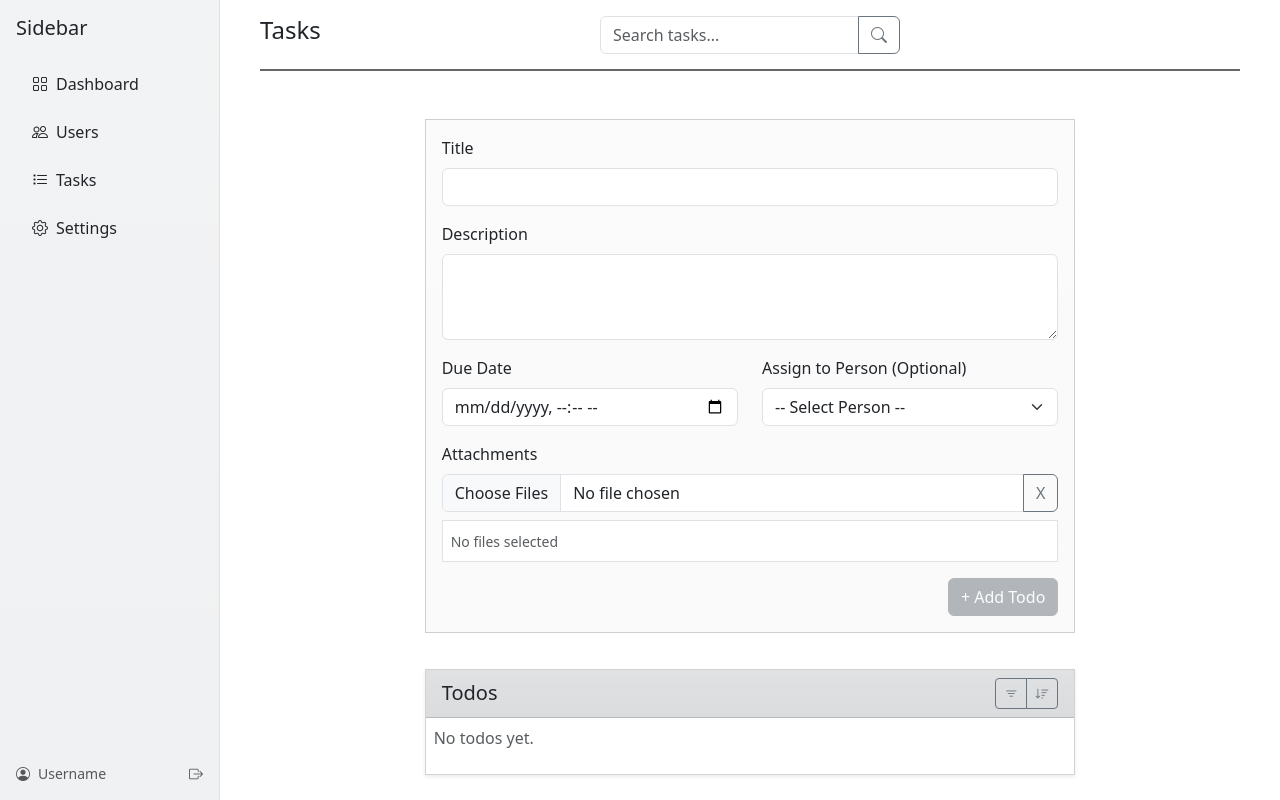
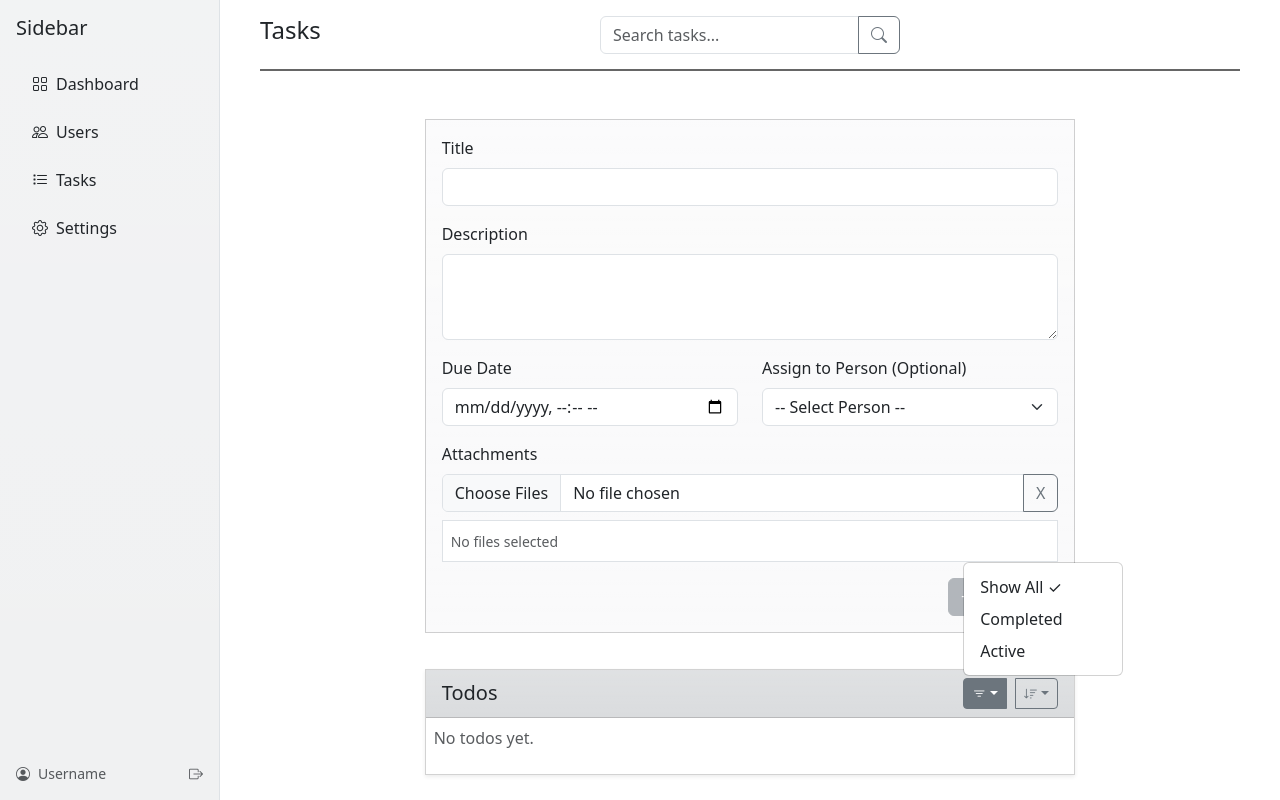
Before and after one commit to BoKalebsson/React-Workshop, a React app: page / in a window 1280 px wide. Both pictures are taken after a click on the button 1011 px from the left and 693 px from the top of the page. Built offline with nearby package versions, Linux system fonts and the light colour scheme; the HTML template or start-up script is replaced by a standard one.

Commit message:
Implemented functions to sort and filter todo-list.

```diff
--- a/src/components/MainContent.jsx
+++ b/src/components/MainContent.jsx
@@ -4,6 +4,30 @@ import TodoList from "./TodoList.jsx";
 
 function MainContent() {
   const [todos, setTodos] = useState([]);
+  const [filter, setFilter] = useState("all");
+  const [sortOrder, setSortOrder] = useState("created");
+
+  // Create a visible Todo-list for the UI based on sort/filter:
+  const visibleTodos = todos
+    // Filter:
+    .filter((todo) => {
+      if (filter === "completed") return todo.completed;
+      if (filter === "active") return !todo.completed;
+      return true;
+    })
+    // Sort:
+    .sort((a, b) => {
+      if (sortOrder === "created") {
+        return new Date(b.createdAt) - new Date(a.createdAt);
+      }
+      if (sortOrder === "due") {
+        // Push Todos witout due date to the end of the list:
+        if (!a.dueDate) return 1;
+        if (!b.dueDate) return -1;
+        return new Date(a.dueDate) - new Date(b.dueDate);
+      }
+      return 0;
+    });
 
   function handleAddTodo(newTodo) {
     setTodos((prev) => [...prev, newTodo]);
@@ -38,7 +62,11 @@ function MainContent() {
 
             <div className="bg-white p-3">
               <TodoList
-                todos={todos}
+                todos={visibleTodos}
+                filter={filter}
+                sortOrder={sortOrder}
+                onChangeFilter={setFilter}
+                onChangeSort={setSortOrder}
                 onToggleCompleted={handleToggleCompleted}
                 onDeleteTodo={handleDeleteTodo}
               />
--- a/src/components/TodoList.jsx
+++ b/src/components/TodoList.jsx
@@ -1,17 +1,93 @@
 import TodoCard from "./TodoCard";
 
-function TodoList({ todos, onToggleCompleted, onDeleteTodo }) {
+function TodoList({
+  todos,
+  filter,
+  sortOrder,
+  onChangeFilter,
+  onChangeSort,
+  onToggleCompleted,
+  onDeleteTodo,
+}) {
   return (
     <div className="card shadow-sm rounded-0">
       <div className="card-header bg-secondary bg-opacity-25 bg-gradient d-flex justify-content-between align-items-center rounded-0">
         <h5 className="mb-0">Todos</h5>
         <div className="btn-group">
-          <button className="btn btn-outline-secondary btn-sm">
-            <i className="bi bi-filter"></i>
-          </button>
-          <button className="btn btn-outline-secondary btn-sm">
-            <i className="bi bi-sort-down"></i>
-          </button>
+          {/* Filter Dropdown */}
+          <div className="btn-group">
+            <button
+              type="button"
+              className="btn btn-outline-secondary btn-sm dropdown-toggle"
+              data-bs-toggle="dropdown"
+              aria-expanded="false"
+            >
+              <i className="bi bi-filter"></i>
+            </button>
+            <ul className="dropdown-menu">
+              <li>
+                <button
+                  className="dropdown-item"
+                  type="button"
+                  onClick={() => onChangeFilter("all")}
+                >
+                  Show All {filter === "all" && "✓"}
+                </button>
+              </li>
+
+              <li>
+                <button
+                  className="dropdown-item"
+                  type="button"
+                  onClick={() => onChangeFilter("completed")}
+                >
+                  Completed {filter === "completed" && "✓"}
+                </button>
+              </li>
+
+              <li>
+                <button
+                  className="dropdown-item"
+                  type="button"
+                  onClick={() => onChangeFilter("active")}
+                >
+                  Active {filter === "active" && "✓"}
+                </button>
+              </li>
+            </ul>
+          </div>
+          {/* Sort Dropdown */}
+          <div className="btn-group ms-2">
+            <button
+              type="button"
+              className="btn btn-outline-secondary btn-sm dropdown-toggle"
+              data-bs-toggle="dropdown"
+              aria-expanded="false"
+            >
+              <i className="bi bi-sort-down"></i>
+            </button>
+            <ul className="dropdown-menu">
+              <li>
+                <button
+                  className="dropdown-item"
+                  type="button"
+                  onClick={() => onChangeSort("created")}
+                >
+                  Sort by Created Date {sortOrder === "created" && "✓"}
+                </button>
+              </li>
+
+              <li>
+                <button
+                  className="dropdown-item"
+                  type="button"
+                  onClick={() => onChangeSort("due")}
+                >
+                  Sort by Due Date {sortOrder === "due" && "✓"}
+                </button>
+              </li>
+            </ul>
+          </div>
         </div>
       </div>
 
```
